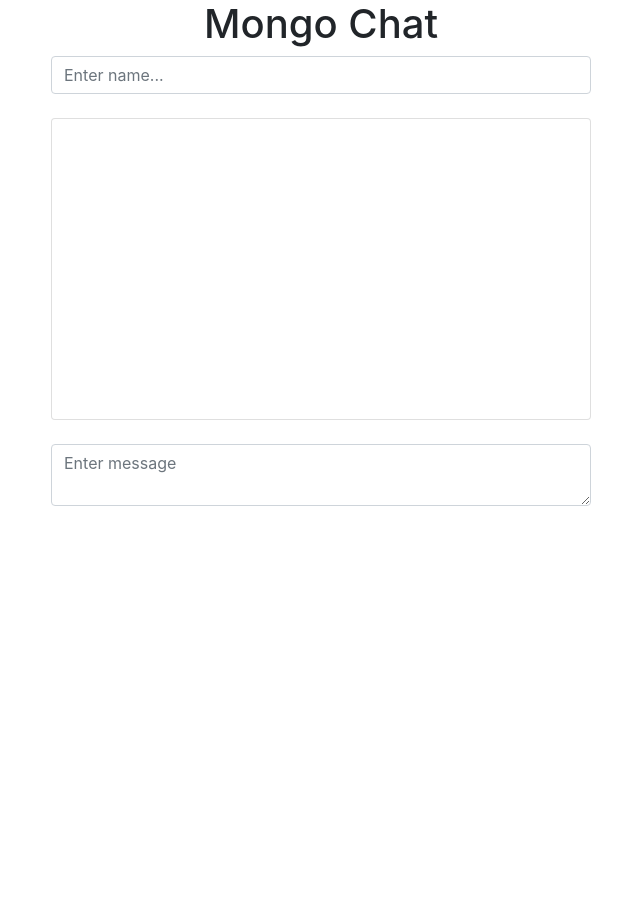
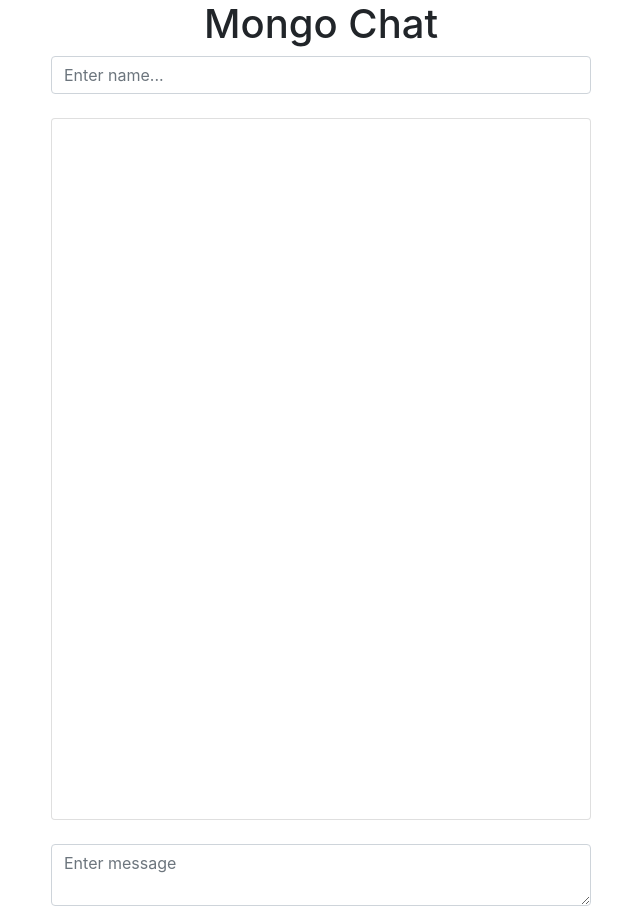
Before and after one commit to SamanjaCartagena/mongoChat, a website: page index.html in a window 1280 px wide. Shown: the whole page, without its empty margins (34-674 px from the left). Before the commit the page ends 800 px from the top, so only its background shows below. Drawn offline with nearby package versions, Linux system fonts and the light colour scheme; no server answers.

Commit message:
height changed

```diff
--- a/index.html
+++ b/index.html
@@ -26,12 +26,12 @@
                       <input type="text" id="username" class="form-control" placeholder="Enter name...">
                       <br>
                       <div class="card">
-                          <div id="messages" class="card-block">
+                          <div id="messages" style="height:700px" class="card-block">
 
                           </div>
                       </div>
                       <br>
-                      <textarea name="" id="textarea" class="form-control" placeholder="Enter message"></textarea>
+                      <textarea name="" id="textarea"  class="form-control" placeholder="Enter message"></textarea>
                   </div>
               </div>
           </div>
```
Also changed, not shown: server.js (line endings or trailing spaces).
